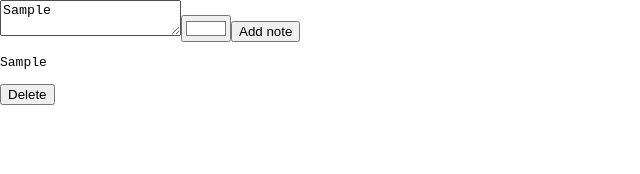
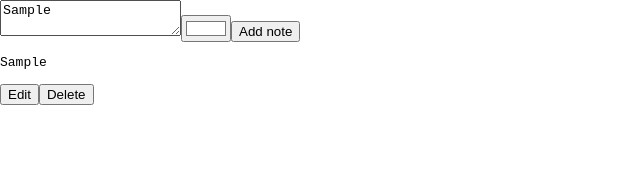
Before and after one commit to NterpriseCEO/RichWeb, a React (Create React App) app in the folder lab4-notes-app/: page / in a window 1280 px wide. Both pictures are taken after typing "Sample" into the empty fields and a click on the button "Add note". Shown: the top 174 px of the page, without its empty margins (0-640 px from the left). Built offline with nearby package versions, Linux system fonts and the light colour scheme.

Commit message:
React sucks, added note editing

```diff
--- a/lab4-notes-app/src/App.js
+++ b/lab4-notes-app/src/App.js
@@ -1,18 +1,27 @@
 import './App.css';
 import React from 'react';
+import { useState } from 'react';
 
 //notes class
 function Note(props) {
+	let [edit, setEdit] = useState(false);
+	let [note, setNote] = useState(props.note);
+
 	return (
 		<div className="note">
 			<pre style={{ backgroundColor: props.colour }}>
-				{props.note}
+				{note}
 			</pre>
+			<button onClick={()=> {
+				setEdit(!edit);
+				if(edit) {
+					props.edit(note);
+				}
+			}}>{edit ? "Save" : "Edit" }</button>
 			<button onClick={props.onClick}>Delete</button>
+			{edit ? <textarea onChange={(event) => setNote(event.target.value)} value = {note}></textarea> : null}
 		</div>
 	);
-
-
 }
 
 class Panel extends React.Component {
@@ -72,15 +81,30 @@ class Panel extends React.Component {
 		this.setState({
 			displayNotes: this.state.notes.map((note, index) => {
 				return <Note
-					key = {index}
-					note = {note.note}
-					colour = {note.colour}
-					onClick={() => this.removeNote(index)}
+				key = {index}
+				note = {note.note}
+				colour = {note.colour}
+				onClick={() => this.removeNote(index)}
+				edit = {newNoteText => {
+					console.log("new note text: " + newNoteText);
+					this.updateNote(index, newNoteText);
+				}}
 				/>
 			})
 		});
 	}
 
+	updateNote(index, newNoteText) {
+		this.setState({
+			notes: this.state.notes.map((note2, index2) => {
+				if(index === index2) {
+					note2.note = newNoteText;
+				}
+				return note2;
+			})
+		});
+		console.log(this.state.notes);
+	}
 }
 
 function App() {
```
